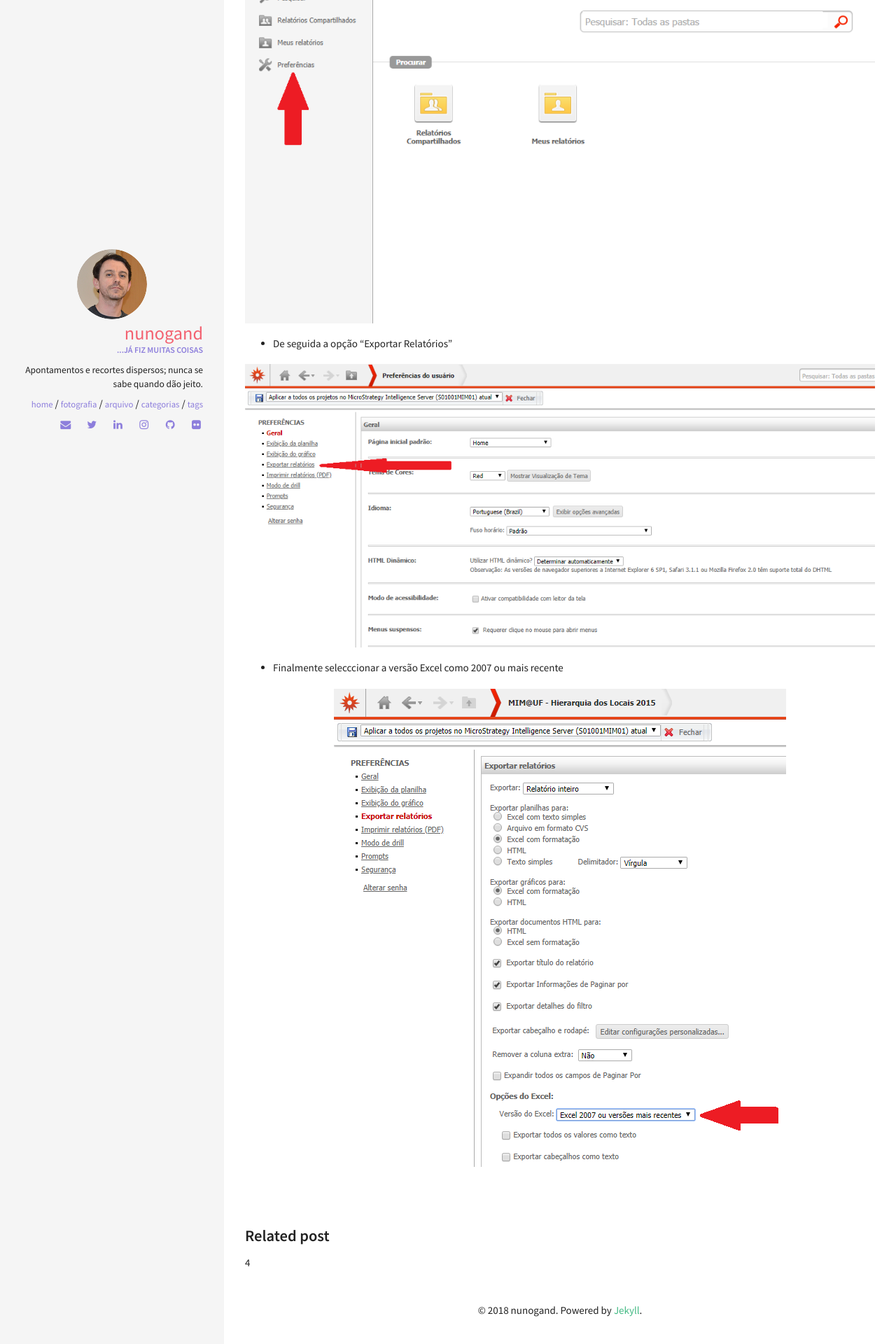
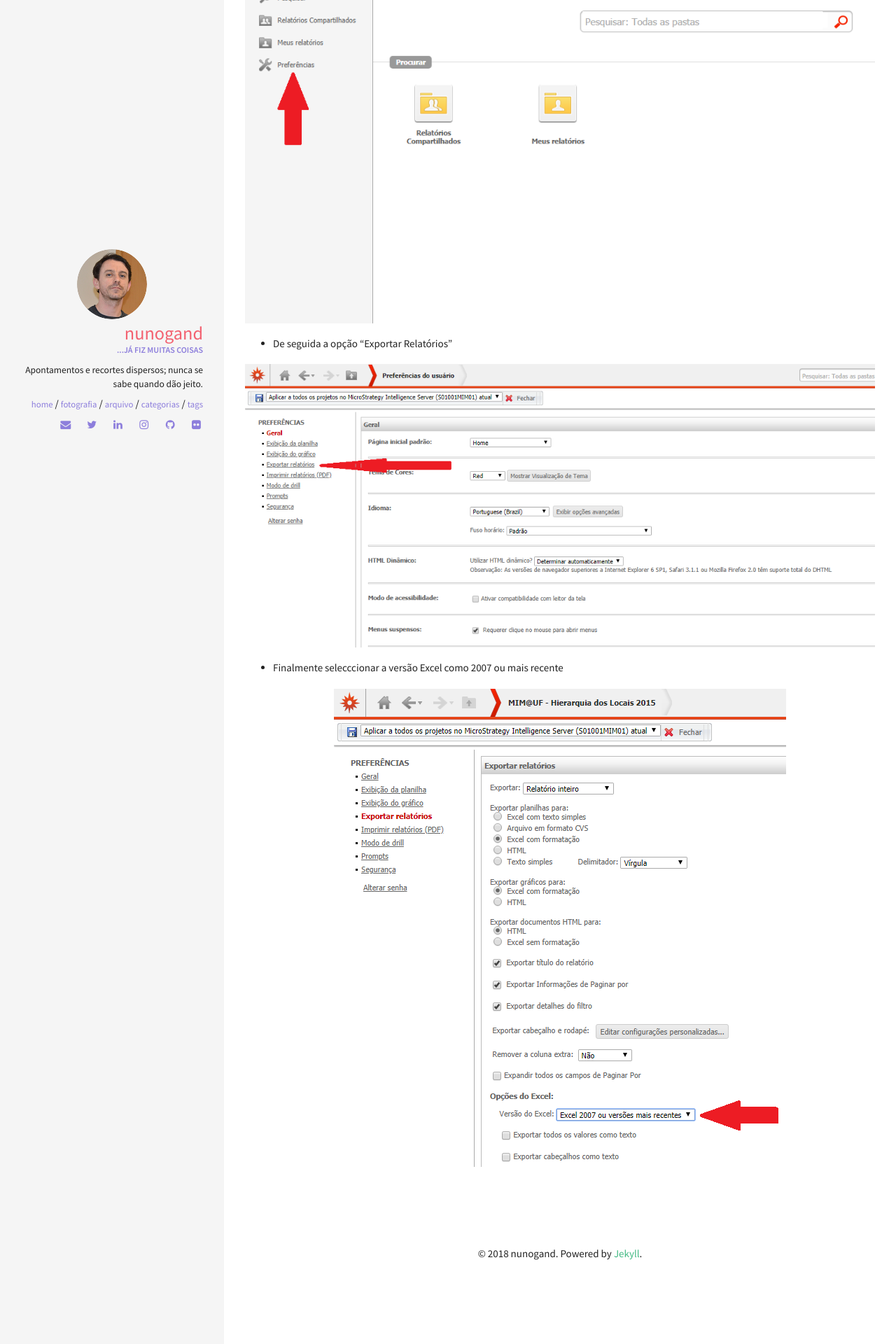
Before and after one commit to nunogand/old_site, a Jekyll site: the page built from _posts/2018-07-01-estudo_da_lista.md, in a window 1280 px wide. Shown: the part 873-2793 px from the top of the page at 70% size. Built offline with Jekyll 4.4.1, drawn with Linux system fonts in a browser that asks for light colours; nearby versions of some CDN libraries.

Commit message:
Update post.html

```diff
--- a/_layouts/post.html
+++ b/_layouts/post.html
@@ -61,53 +61,7 @@ layout: default
     </li>
   </ul>
 </div> end share-buttons -->
-<div class="relatedPosts">
 
-  <h3>Related post</h3>
-
-  {% comment %}---> the maximum number of related to posts
-                    to be printed {% endcomment %}
-  {% assign maxRelated = 5 %}
-
-  {% comment %}---> the minimum number of common tags
-                    to have for a post to be considered
-                    as a related post {% endcomment %}
-  {% assign minCommonTags =  3 %}
-
-  {% assign maxRelatedCounter = 0 %}
-
-  {% for post in site.posts %}
-
-    {% assign sameTagCount = 0 %}
-    {% assign commonTags = '' %}
-
-    {% for tag in post.tags %}
-      {% comment %}---> Only compare if post is
-                        not same as current page {% endcomment %}
-      {% if post.url != page.url %}
-        {% if page.tags contains tag %}
-          {% assign sameTagCount = sameTagCount | plus: 1 %}
-          {% capture tagmarkup %} <span class="label label-default">{{ tag }}</span> {% endcapture %}
-          {% assign commonTags = commonTags | append: tagmarkup %}
-        {% endif %}
-      {% endif %}
-    {% endfor %}
-
-    {% if sameTagCount >= minCommonTags %}
-      <div>
-      <h5><a href="{{ site.baseurl }}{{ post.url }}">{{ post.title }}{{ commonTags }}</a></h5>
-      </div>
-      {% assign maxRelatedCounter = maxRelatedCounter | plus: 1 %}
-      {% if maxRelatedCounter >= maxRelated %}
-        {% break %}
-      {% endif %}
-    {% endif %}
-
-  {% endfor %}
-
-</div>
-
-4
 {% if site.owner.disqus-shortname and page.comments == true %}
 <div id="disqus_thread"></div>
 {% include disqus.html %}
```
